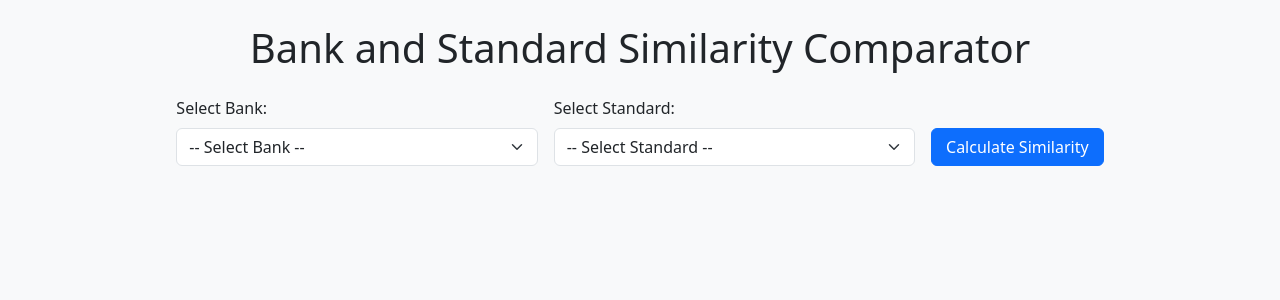
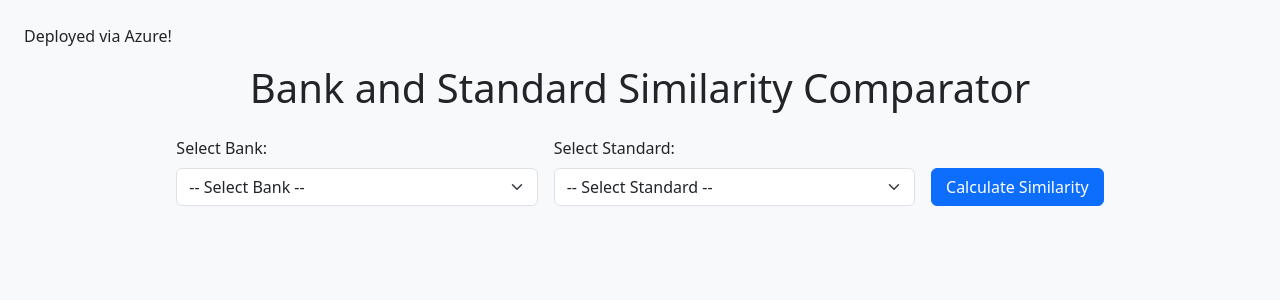
Before and after one commit to Lily-WangQian/Lily-WangQian-AzureWeb_Upload1, a Flask app: page / in a window 1280 px wide. Shown: the top 300 px of the page. Run offline with Flask 3, Linux system fonts and the light colour scheme; parts of the project's set-up code (start-up, migrations or seed data) failed here and were passed over.

Commit message:
Update index.html

```diff
--- a/templates/index.html
+++ b/templates/index.html
@@ -3,6 +3,7 @@
 <head>
     <meta charset="UTF-8">
     <title>Bank and Standard Similarity Comparator</title>
+    <p>Deployed via Azure!</p>
     <link rel="stylesheet" href="https://cdn.jsdelivr.net/npm/bootstrap@5.3.0/dist/css/bootstrap.min.css">
 </head>
 <body class="bg-light p-4">
```
